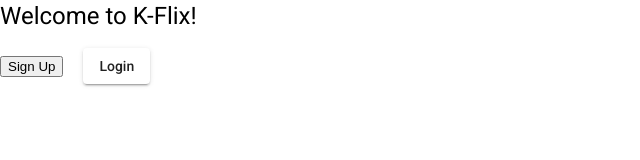
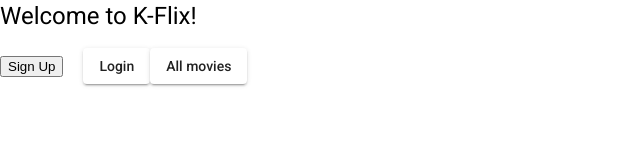
Before and after one commit to deliretik/myFlix-Angular-client, an Angular app: page / in a window 1280 px wide. Shown: the top 160 px of the page, without its empty margins (0-640 px from the left). Built offline with nearby package versions, Linux system fonts and the light colour scheme.

Commit message:
creating a movie card view

```diff
--- a/src/app/app.component.html
+++ b/src/app/app.component.html
@@ -18,4 +18,11 @@
   >
     Login
   </button>
+  <button
+    mat-raised-button
+    (click)="openMoviesDialog"
+  >
+    All movies
+  </button>
+
 </div>
--- a/src/app/app.component.ts
+++ b/src/app/app.component.ts
@@ -2,6 +2,7 @@ import { Component } from '@angular/core';
 import { UserRegistrationFormComponent } from './user-registration-form/user-registration-form.component';
 import { UserLoginFormComponent } from './user-login-form/user-login-form.component';
 import { MatDialog } from '@angular/material/dialog';
+import { MovieCardComponent } from './movie-card/movie-card.component';
 
 @Component({
   selector: 'app-root',
@@ -27,4 +28,10 @@ export class AppComponent {
       width: '280px'
     });
   }
+
+  openMoviesDialog(): void{
+    this.dialog.open(MovieCardComponent, {
+      width: '500px'
+    });
+  }
 }
--- a/src/app/movie-card/movie-card.component.ts
+++ b/src/app/movie-card/movie-card.component.ts
@@ -1,4 +1,5 @@
 import { Component, OnInit } from '@angular/core';
+import { FetchApiDataService } from '../fetch-api-data.service';
 
 @Component({
   selector: 'app-movie-card',
@@ -6,10 +7,20 @@ import { Component, OnInit } from '@angular/core';
   styleUrls: ['./movie-card.component.scss']
 })
 export class MovieCardComponent implements OnInit {
+  movies: any[] = [];
 
-  constructor() { }
+  constructor(
+    public fetchApiData: FetchApiDataService,
+  ) { }
 
   ngOnInit(): void {
+    this.getMovies();
   }
 
+  getMovies(): void {
+    this.fetchApiData.getAllMovies().subscribe((resp: any) => {
+      this.movies = resp;
+      return this.movies;
+    });
+  }
 }
```
